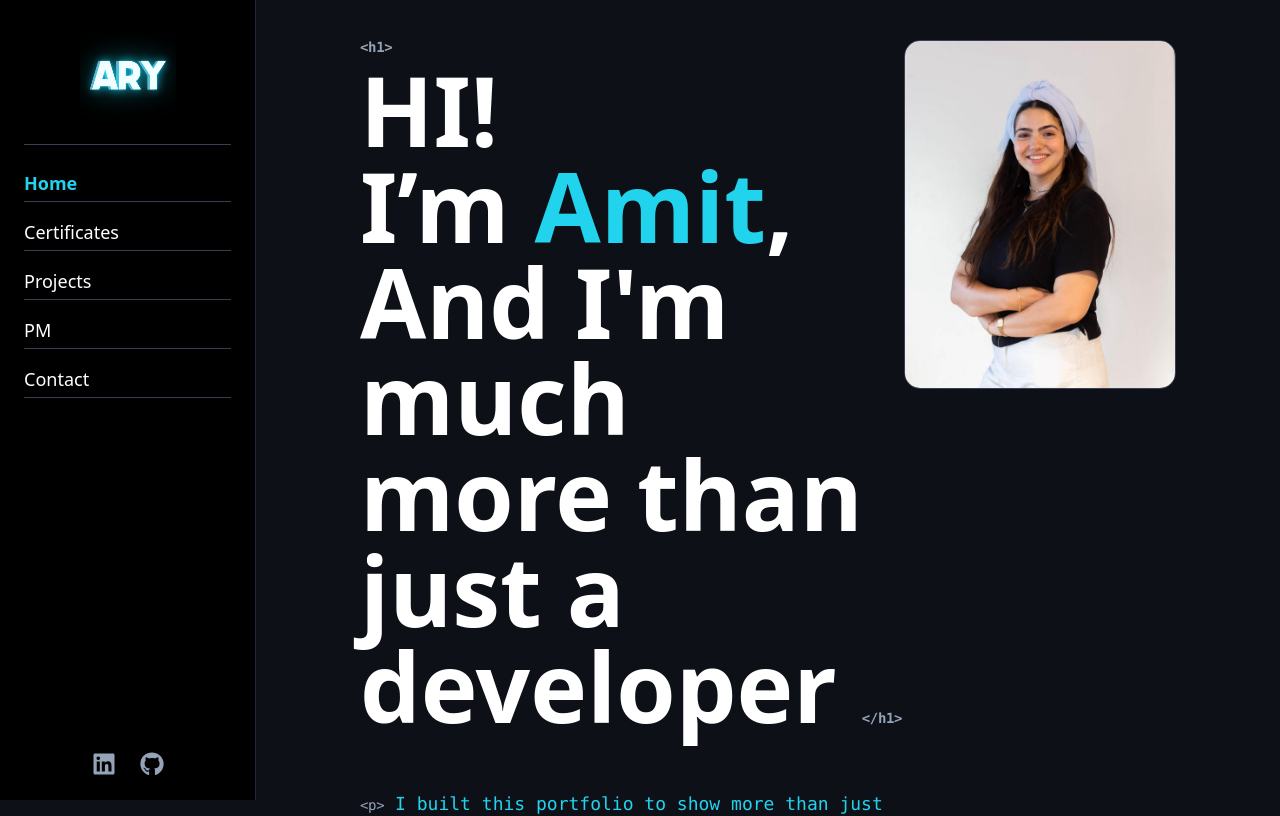
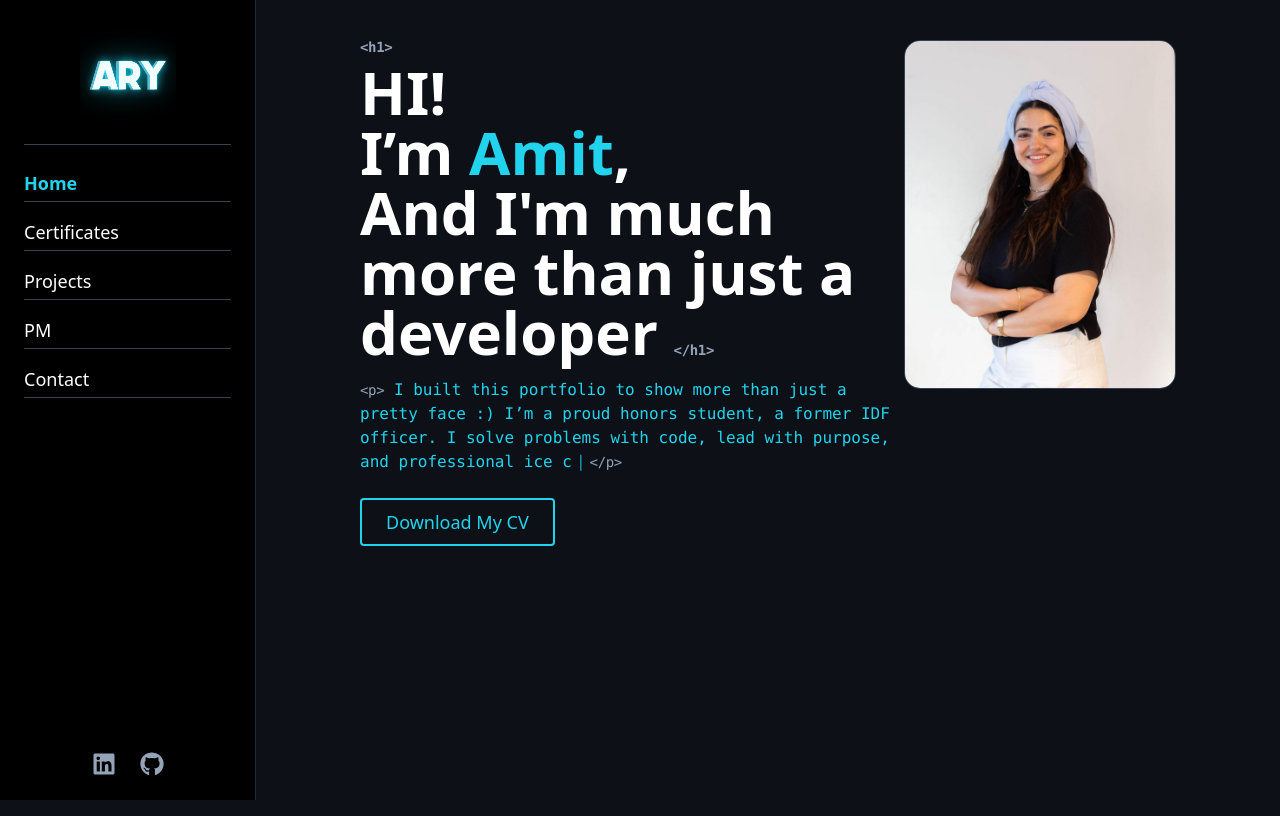
Before and after one commit to amitrozen11/portfolio-amit, a React (Vite) app: page / in a window 1280 px wide. Shown: the top 816 px of the page. Built offline with nearby package versions, Linux system fonts and the light colour scheme; the HTML template or start-up script is replaced by a standard one.

Commit message:
minimize the writting

```diff
--- a/src/pages/Home.jsx
+++ b/src/pages/Home.jsx
@@ -16,7 +16,7 @@ function TypingText({ text, speed = 30 }) {
   }, [index, text, speed]);
 
   return (
-    <p className="text-cyan-400 mt-4 text-lg max-w-xl font-light font-mono">
+    <p className="text-cyan-400 mt-4 text-sm sm:text-base max-w-xl font-light font-mono leading-relaxed">
       <span className="text-accent text-sm font-mono tracking-tight leading-none">&lt;p&gt;</span>{' '}
       {displayedText}
       <span className="text-cyan-400 animate-pulse ml-1">|</span>
@@ -33,15 +33,14 @@ function Home() {
           initial={{ opacity: 0, y: 30 }}
           animate={{ opacity: 1, y: 0 }}
           transition={{ duration: 1 }}
-          className="text-4xl sm:text-6xl lg:text-8xl font-extrabold leading-tight text-white mb-4 font-sans"
+          className="text-3xl sm:text-5xl lg:text-6xl font-extrabold leading-tight text-white mb-4 font-sans"
         >
           <p className="text-accent text-sm mb-2 font-mono tracking-tight leading-none">&lt;h1&gt;</p>
-          <span className="text-accent text-sm font-['Fira_Code'] align-top"></span>{' '}
           HI!<br /> I’m <span className="text-cyan-400">Amit</span>,<br />
           And I'm much more than just a developer{' '}
-          <span className="text-accent text-sm mb-2 font-mono tracking-tight leading-none">&lt;/h1&gt;</span>
+          <span className="text-accent text-sm font-mono tracking-tight leading-none">&lt;/h1&gt;</span>
         </motion.h1>
-        <br />
+
         <TypingText text="I built this portfolio to show more than just a pretty face :) I’m a proud honors student, a former IDF officer. I solve problems with code, lead with purpose, and professional ice cream taster on emotionally complex days." />
 
         <motion.a
@@ -51,10 +50,10 @@ function Home() {
           href="/CV.pdf"
           target="_blank"
           rel="noopener noreferrer"
-          className="mt-6 inline-block border-2 border-cyan-400 text-cyan-400 px-6 py-2 rounded hover:bg-white hover:text-black transition text-base sm:text-lg font-medium">
+          className="mt-6 inline-block border-2 border-cyan-400 text-cyan-400 px-6 py-2 rounded hover:bg-white hover:text-black transition text-base sm:text-lg font-medium"
+        >
           Download My CV
         </motion.a>
-
       </div>
 
       <motion.div
```
Also changed, not shown: 5 other files (tests, documents, lock files or other folders).
